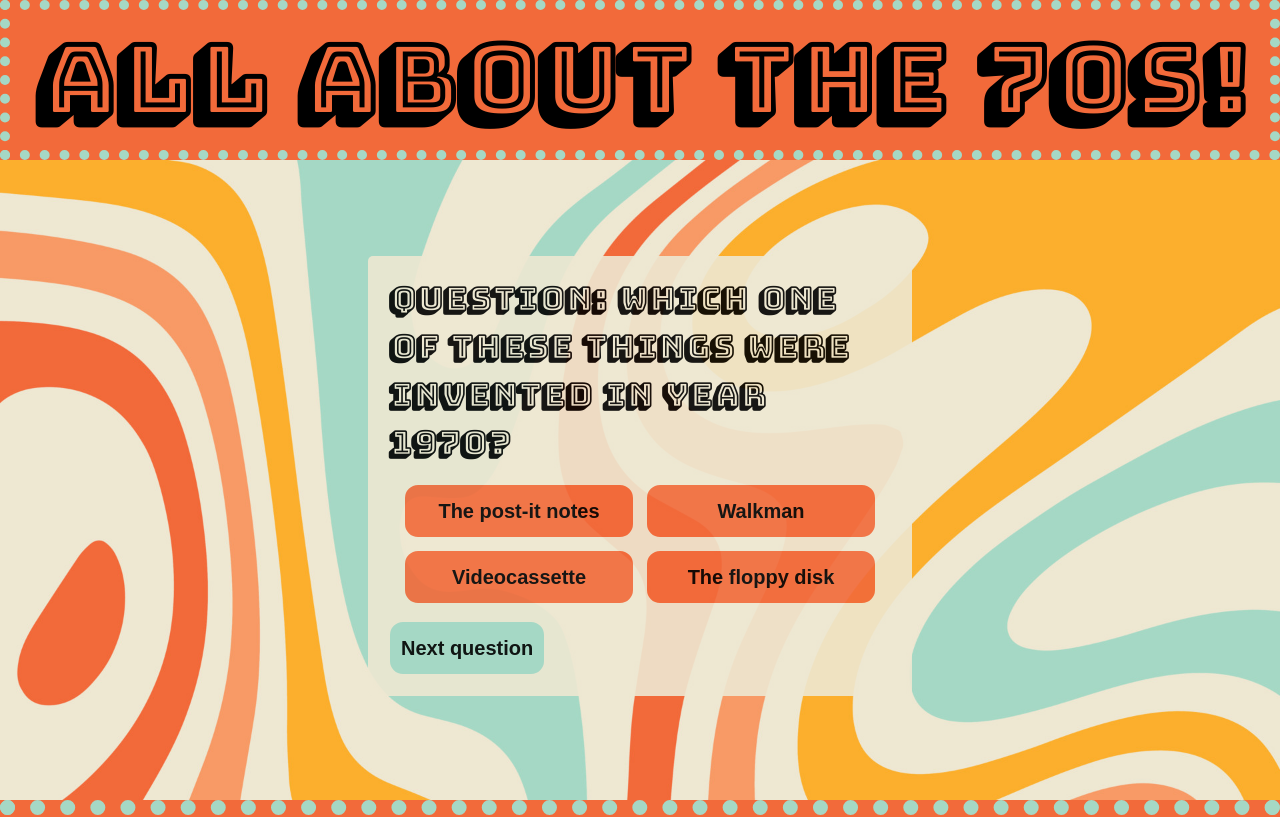
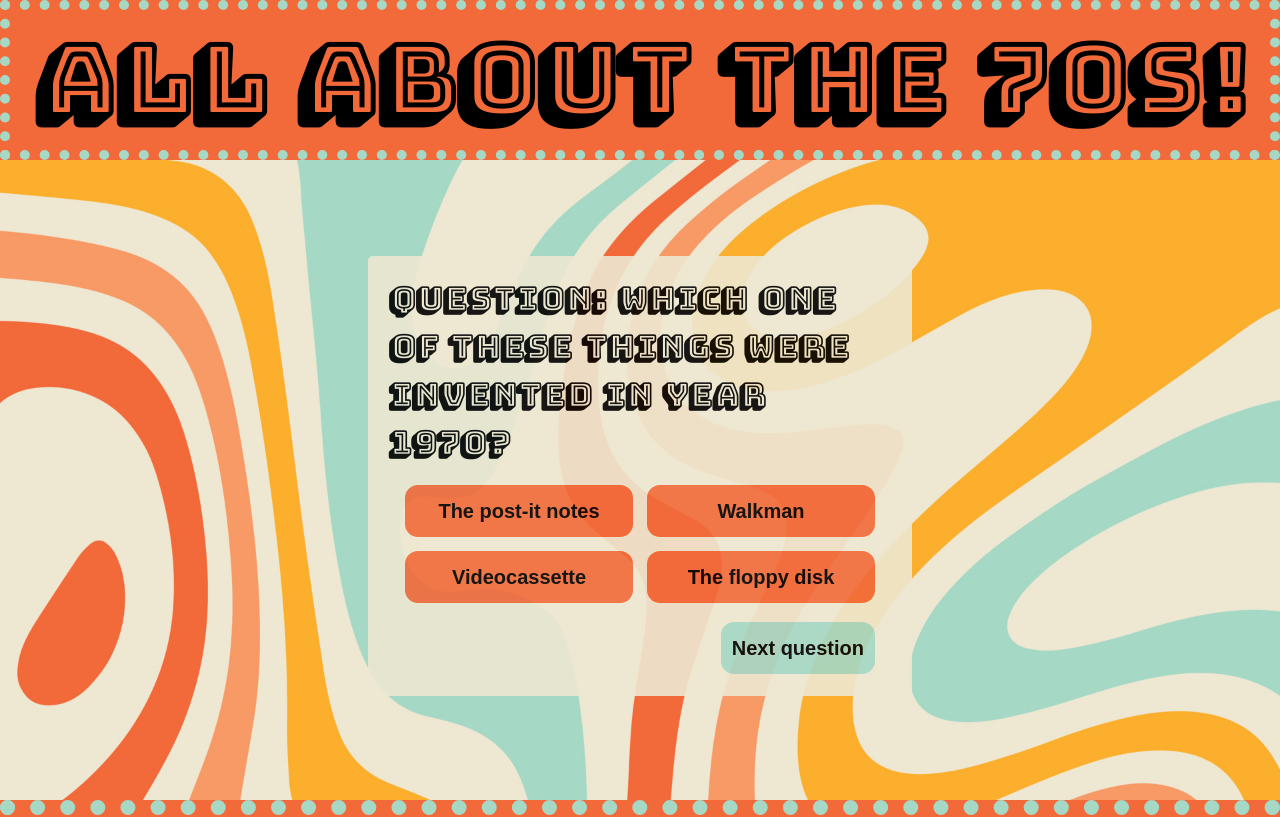
Before and after one commit to Technigo/project-redux-quiz-old, a React (Create React App) app: page / in a window 1280 px wide. Shown: the top 817 px of the page. Built offline with nearby package versions, Linux system fonts and the light colour scheme.

Commit message:
next-button changed

```diff
--- a/src/components/Main.js
+++ b/src/components/Main.js
@@ -26,10 +26,12 @@ const Main = () => {
         <InnerWrapper>
           <WhiteRapper>
             <CurrentQuestion />
-            <Button
-              handleClick={() => onNextQuestion()}
-              buttonText="Next question" />
-            </WhiteRapper>
+            <BtnContainer>
+              <Button
+                handleClick={() => onNextQuestion()}
+                buttonText="Next question" />
+              </BtnContainer>
+          </WhiteRapper>
         </InnerWrapper>
       </Background>
     )
@@ -72,4 +74,10 @@ padding: 20px;
 border-radius: 5px;
 `
 
+const BtnContainer = styled.div`
+display: flex;
+justify-content: flex-end;
+margin-right: 15px;
+`
+
 export default Main;
```
